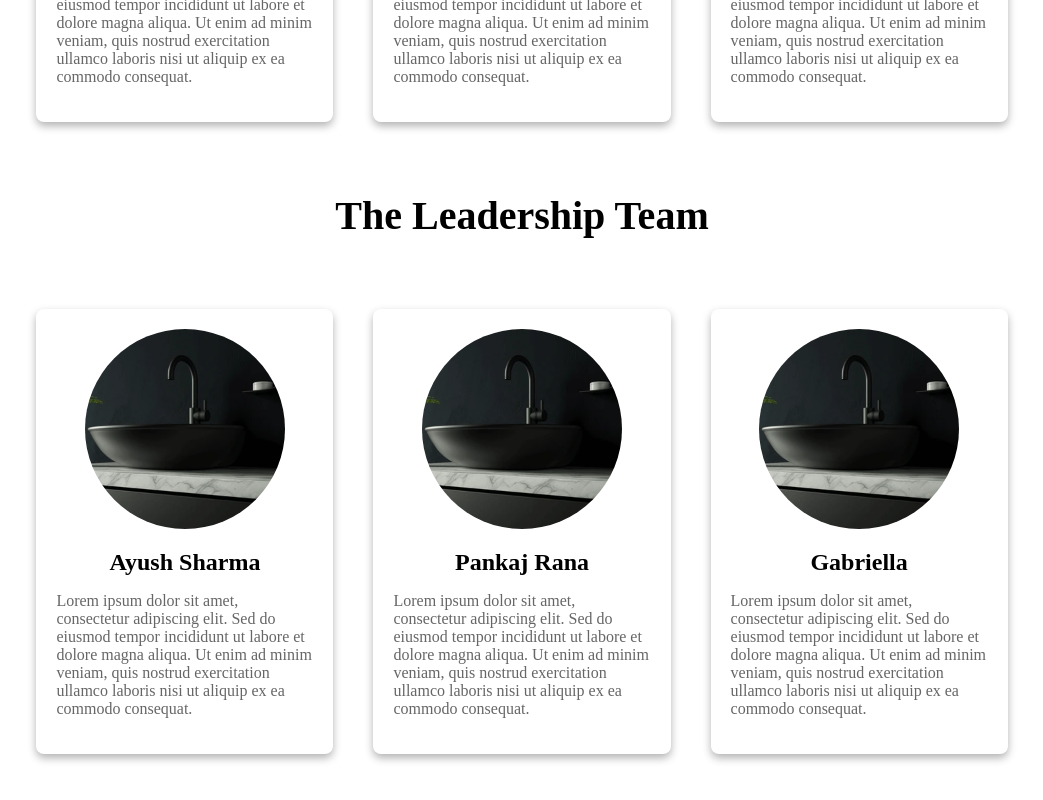
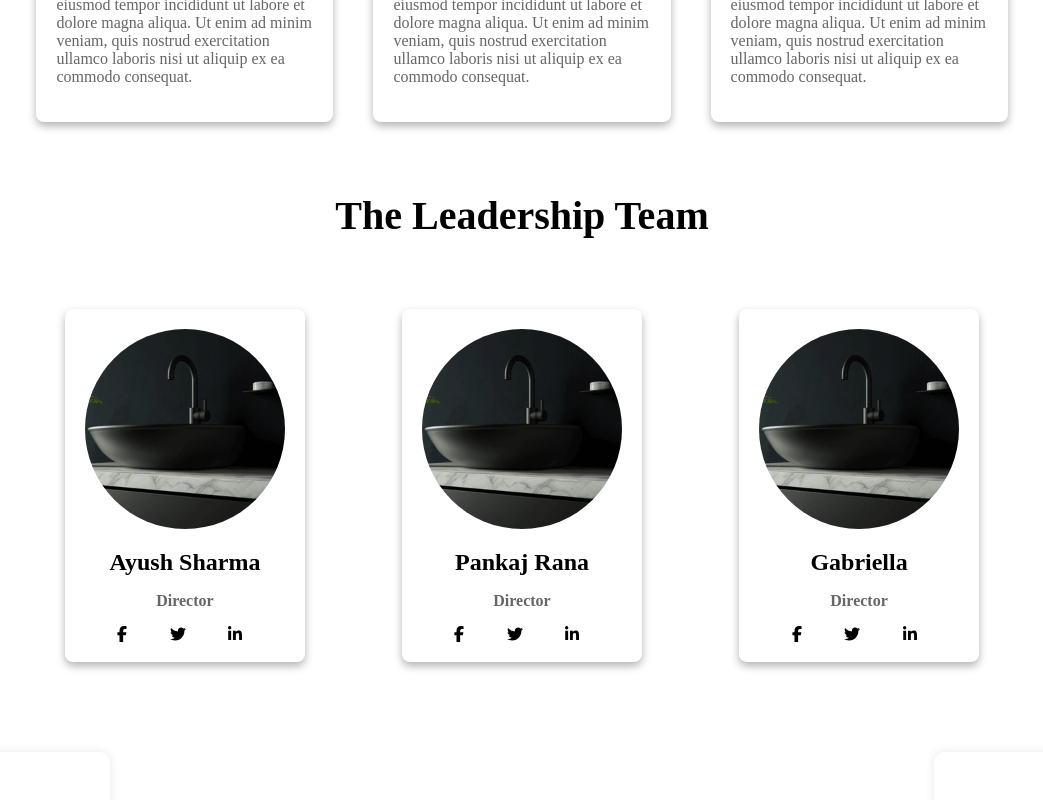
Before and after one commit to gulshan-ara/hardware_website, a React (Create React App) app: page / in a window 1280 px wide. Shown: the part 777-1577 px from the top of the page, without its empty margins (118-1161 px from the left). Built offline with nearby package versions, Linux system fonts and the light colour scheme.

Commit message:
added social media icons

```diff
--- a/src/App.js
+++ b/src/App.js
@@ -4,6 +4,7 @@ import { ImageCarousel } from "./components/carousel";
 import CardRow from "./components/card";
 import TeamRow from "./components/team";
 import styled from "styled-components";
+import TransparentCardRow from "./components/feature";
 
 const Headline = styled.div`
 	text-align: center;
@@ -21,6 +22,7 @@ function App() {
 				<Headline>The Leadership Team</Headline>
 				<TeamRow />
 			</div>
+			<TransparentCardRow/>
 		</div>
 	);
 }
--- /dev/null
+++ b/src/components/feature.jsx
@@ -0,0 +1,35 @@
+import React from 'react';
+import styled from 'styled-components';
+
+// Define the styled components
+const TransparentBackground = styled.div`
+  background-color: rgba(255, 255, 255, 0.5); /* Transparent white background */
+  padding: 20px; /* Adjust padding as needed */
+`;
+
+const CardRow = styled.div`
+  display: flex;
+  justify-content: space-between; /* Cards will be evenly spaced */
+`;
+
+const Card = styled.div`
+  width: 200px; /* Adjust card width as needed */
+  height: 300px; /* Adjust card height as needed */
+  background-color: white;
+  border-radius: 10px; /* Rounded corners for the cards */
+  box-shadow: 0px 0px 10px rgba(0, 0, 0, 0.1); /* Add a slight shadow for depth */
+`;
+
+// Define the TransparentCardRow component
+const TransparentCardRow = () => {
+  return (
+    <TransparentBackground>
+      <CardRow>
+        <Card></Card>
+        <Card></Card>
+      </CardRow>
+    </TransparentBackground>
+  );
+};
+
+export default TransparentCardRow;
--- a/src/components/team.jsx
+++ b/src/components/team.jsx
@@ -1,5 +1,7 @@
 import React from "react";
 import styled, { keyframes } from "styled-components";
+import { FontAwesomeIcon } from "@fortawesome/react-fontawesome";
+import { faFacebookF, faTwitter, faLinkedinIn } from "@fortawesome/free-brands-svg-icons";
 
 const fall = keyframes`
   from {
@@ -59,19 +61,29 @@ const Image = styled.img`
 	height: 200px;
 	border-radius: 50%; /* Make the image round */
 	object-fit: cover; /* Maintain aspect ratio */
-  animation: ${fall} 0.5s ease forwards; /* Play the fall animation */
+	animation: ${fall} 0.5s ease forwards; /* Play the fall animation */
 	opacity: 0;
 `;
 
 const Name = styled.h2`
 	font-size: 1.5rem;
 	margin-bottom: 10px;
-  text-align: center;
+	text-align: center;
 `;
 
-const Description = styled.p`
+const Designation = styled.p`
 	color: #666;
+	text-align: center;
+	font-weight: 700;
 `;
+
+const SocialMediaLinks = styled.div`
+  display: flex;
+  justify-content: space-evenly;
+  align-items: center;
+  margin-top: 10px;
+`;
+
 
 const TeamRow = () => {
 	return (
@@ -81,36 +93,63 @@ const TeamRow = () => {
 					<Image src="/assets/images/image_1.png" alt="About Us" />
 				</ImageContainer>
 				<Name>Ayush Sharma</Name>
-				<Description>
-					Lorem ipsum dolor sit amet, consectetur adipiscing elit. Sed
-					do eiusmod tempor incididunt ut labore et dolore magna
-					aliqua. Ut enim ad minim veniam, quis nostrud exercitation
-					ullamco laboris nisi ut aliquip ex ea commodo consequat.
-				</Description>
+				<Designation>Director</Designation>
+				<SocialMediaLinks>
+					<FontAwesomeIcon
+						icon={faFacebookF}
+						style={{ marginRight: "10px" }}
+					/>
+					<FontAwesomeIcon
+						icon={faTwitter}
+						style={{ marginRight: "10px" }}
+					/>
+					<FontAwesomeIcon
+						icon={faLinkedinIn}
+						style={{ marginRight: "10px" }}
+					/>
+				</SocialMediaLinks>
 			</Card>
 			<Card>
 				<ImageContainer>
 					<Image src="/assets/images/image_1.png" alt="About Us" />
 				</ImageContainer>
 				<Name>Pankaj Rana</Name>
-				<Description>
-					Lorem ipsum dolor sit amet, consectetur adipiscing elit. Sed
-					do eiusmod tempor incididunt ut labore et dolore magna
-					aliqua. Ut enim ad minim veniam, quis nostrud exercitation
-					ullamco laboris nisi ut aliquip ex ea commodo consequat.
-				</Description>
+				<Designation>Director</Designation>
+				<SocialMediaLinks>
+					<FontAwesomeIcon
+						icon={faFacebookF}
+						style={{ marginRight: "10px" }}
+					/>
+					<FontAwesomeIcon
+						icon={faTwitter}
+						style={{ marginRight: "10px" }}
+					/>
+					<FontAwesomeIcon
+						icon={faLinkedinIn}
+						style={{ marginRight: "10px" }}
+					/>
+				</SocialMediaLinks>
 			</Card>
 			<Card>
 				<ImageContainer>
 					<Image src="/assets/images/image_1.png" alt="About Us" />
 				</ImageContainer>
 				<Name>Gabriella</Name>
-				<Description>
-					Lorem ipsum dolor sit amet, consectetur adipiscing elit. Sed
-					do eiusmod tempor incididunt ut labore et dolore magna
-					aliqua. Ut enim ad minim veniam, quis nostrud exercitation
-					ullamco laboris nisi ut aliquip ex ea commodo consequat.
-				</Description>
+				<Designation>Director</Designation>
+				<SocialMediaLinks>
+					<FontAwesomeIcon
+						icon={faFacebookF}
+						style={{ marginRight: "10px" }}
+					/>
+					<FontAwesomeIcon
+						icon={faTwitter}
+						style={{ marginRight: "10px" }}
+					/>
+					<FontAwesomeIcon
+						icon={faLinkedinIn}
+						style={{ marginRight: "10px" }}
+					/>
+				</SocialMediaLinks>
 			</Card>
 		</CardContainer>
 	);
```
Also changed, not shown: package.json (+5 -3 lines), 1 other file (tests, documents, lock files or other folders).
